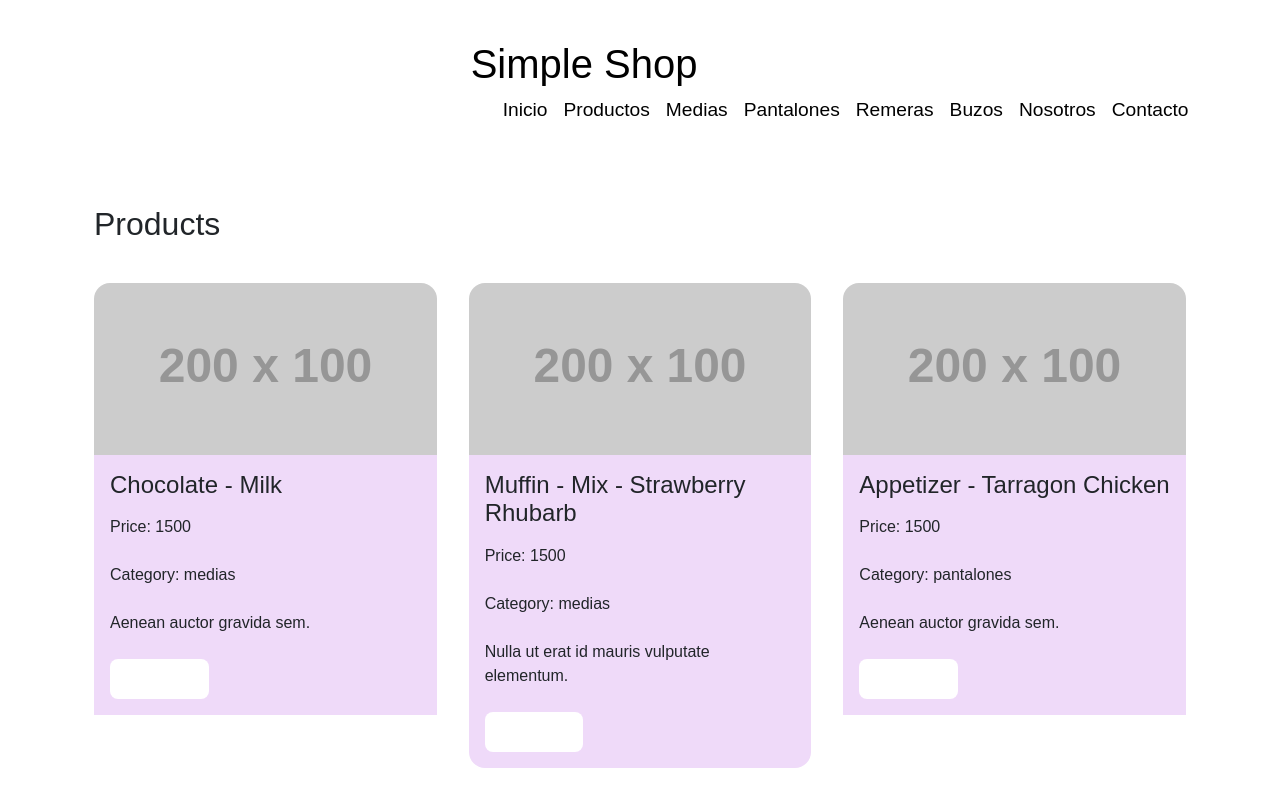
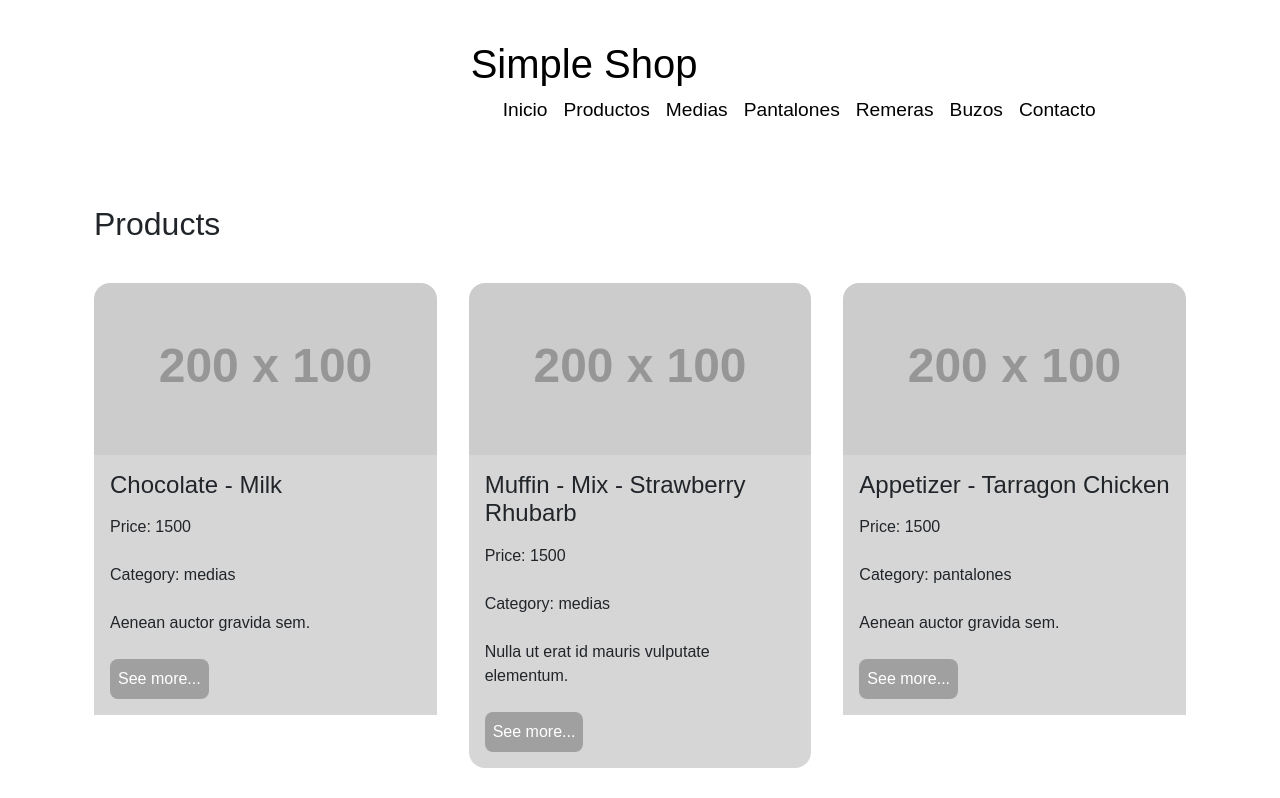
Before and after one commit to DevilRed/simple-shop, a React (Vite) app: page / in a window 1280 px wide. Shown: the top 798 px of the page. Built offline with nearby package versions, Linux system fonts and the light colour scheme.

Commit message:
improve styles

```diff
--- a/src/index.css
+++ b/src/index.css
@@ -64,7 +64,7 @@
 
   .producto>div {
     padding: 1rem;
-    background-color: var(--clr-main-light);
+    background-color: #d6d6d6;
     display: flex;
     flex-direction: column;
     gap: .5rem;
@@ -78,7 +78,7 @@
 
   .producto .ver-mas {
     text-decoration: none;
-    background-color: var(--clr-main);
+    background-color: #a0a0a0;
     color: white;
     padding: .5rem;
     width: max-content;
--- a/src/layout/Navbar.jsx
+++ b/src/layout/Navbar.jsx
@@ -38,11 +38,6 @@ export const Navbar = () => {
           </Link>
         </li>
         <li>
-          <Link className="menu-link" to="/nosotros">
-            Nosotros
-          </Link>
-        </li>
-        <li>
           <Link className="menu-link" to="/contacto">
             Contacto
           </Link>
```
